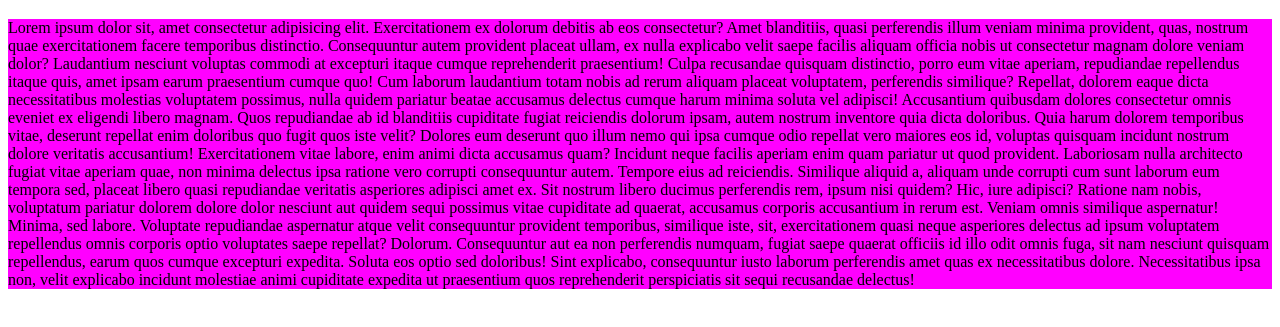
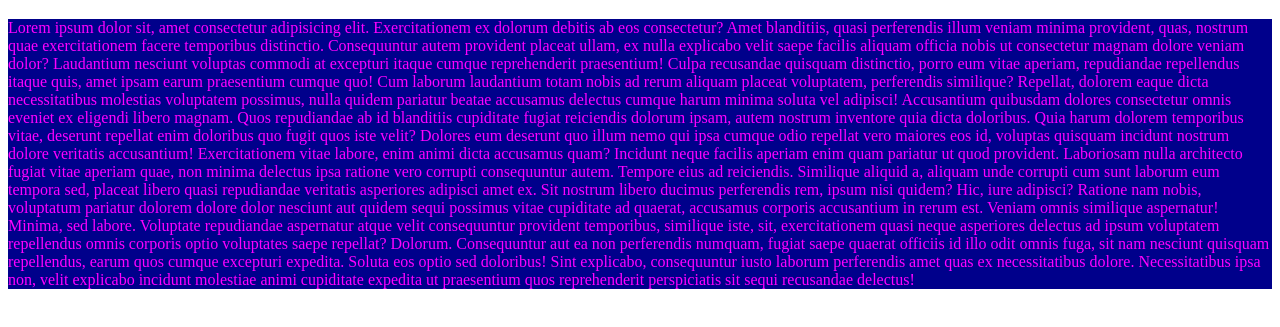
Before and after one commit to bryanmassart/cours.github, a plain HTML site: page index.html in a window 1280 px wide. Shown: the part 61-388 px from the top of the page. Drawn offline with Linux system fonts and the light colour scheme.

Commit message:
up lorem

```diff
--- a/style.css
+++ b/style.css
@@ -4,5 +4,6 @@ color: blueviolet;
 background-color: black;
 }
 p{
-background-color:magenta ;
+    color: fuchsia;
+background-color:darkblue ;
 }
```
